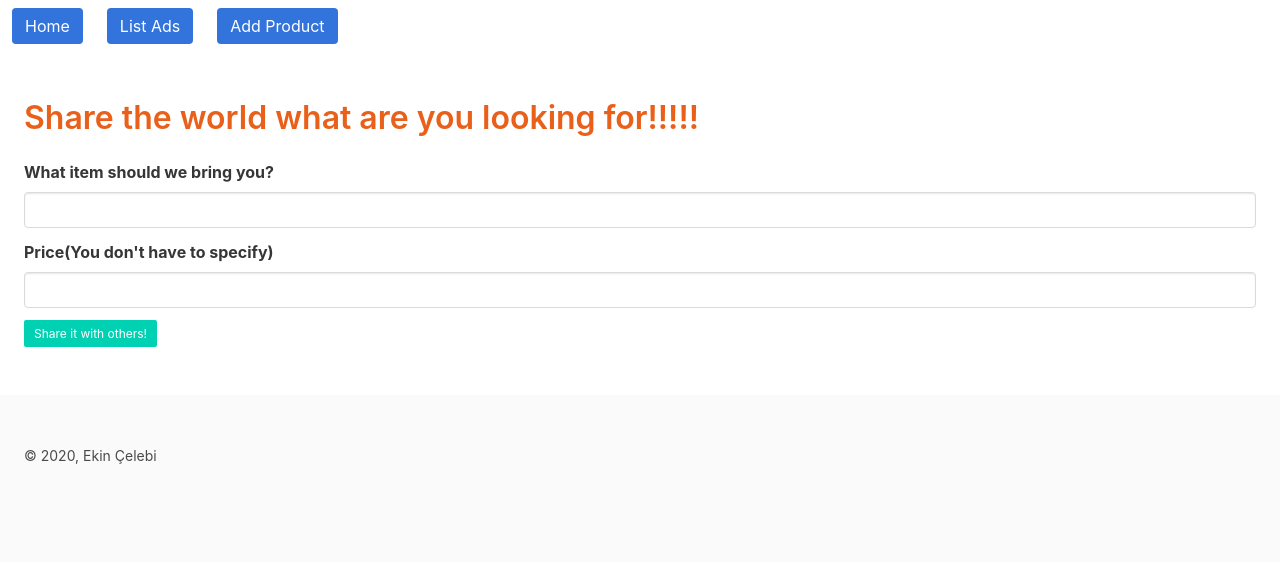
After one commit to ekincelebi/VintageFind, a Python web app: template templates/product_edit.html in a window 1280 px wide. The commit adds this page. Shown: the top 562 px of the page. Run offline with Jinja, Linux system fonts and the light colour scheme; the template is opened without the code that fills it, so the values that code supplies are empty.

Commit message:
Forms addition
Validation does not work

```diff
--- a/database.py
+++ b/database.py
@@ -9,6 +9,9 @@ class Database:
         self._last_product_key += 1
         self.products[self._last_product_key] = product
         return self._last_product_key
+
+    def update_product(self, product_key, product):
+        self.products[product_key] = product
 
     def delete_product(self, product_key):
         if product_key in self.products:
--- a/templates/layout.html
+++ b/templates/layout.html
@@ -20,6 +20,9 @@
           <span class="navbar-item">
             <a class="button is-link" href="{{ url_for('ads_page') }}">List Ads</a>
           </span>
+          <span class="navbar-item">
+            <a class="button is-link" href="{{ url_for('product_add_page') }}">Add Product</a>
+          </span>
         </div>
       </nav>
     </header>
--- /dev/null
+++ b/templates/product_edit.html
@@ -0,0 +1,38 @@
+{% extends "layout.html" %}
+{% block title %}Add a new search{% endblock %}
+{% block content %}
+    <h1 class="title">Share the world what are you looking for!!!!!</h1>
+
+    <form action="" method="post" name="product_edit">
+      <div class="field">
+        <label for="name" class="label">What item should we bring you?</label>
+        <div class="control">
+          <input type="text" name="name" class="input" required="required" value="{{ values['name'] }}"/>
+        </div>
+        {% if 'name' in values.errors %}
+        <p class="help has-background-warning">
+            {{ values.errors['name'] }}
+        </p>
+        {% endif %}
+      </div>
+
+      <div class="field">
+        <label for="price" class="label">Price(You don't have to specify)</label>
+        <div class="control">
+          <input type="number" name="price" class="input"
+                 min="{{ min_price }}" max="{{ max_price }}" value="{{ values['price'] }}"/>
+        </div>
+        {% if 'price' in values.errors %}
+        <p class="help has-background-warning">
+            {{ values.errors['price'] }}
+        </p>
+        {% endif %}
+      </div>
+
+      <div class="field is-grouped">
+        <div class="control">
+          <button class="button is-primary is-small">Share it with others!</button>
+        </div>
+      </div>
+    </form>
+{% endblock %}
```
Also changed, not shown: server.py (+7 -4 lines), templates/ads.html (+10 -2 lines), templates/product.html (+8 -1 lines), views.py (+83 -3 lines).
